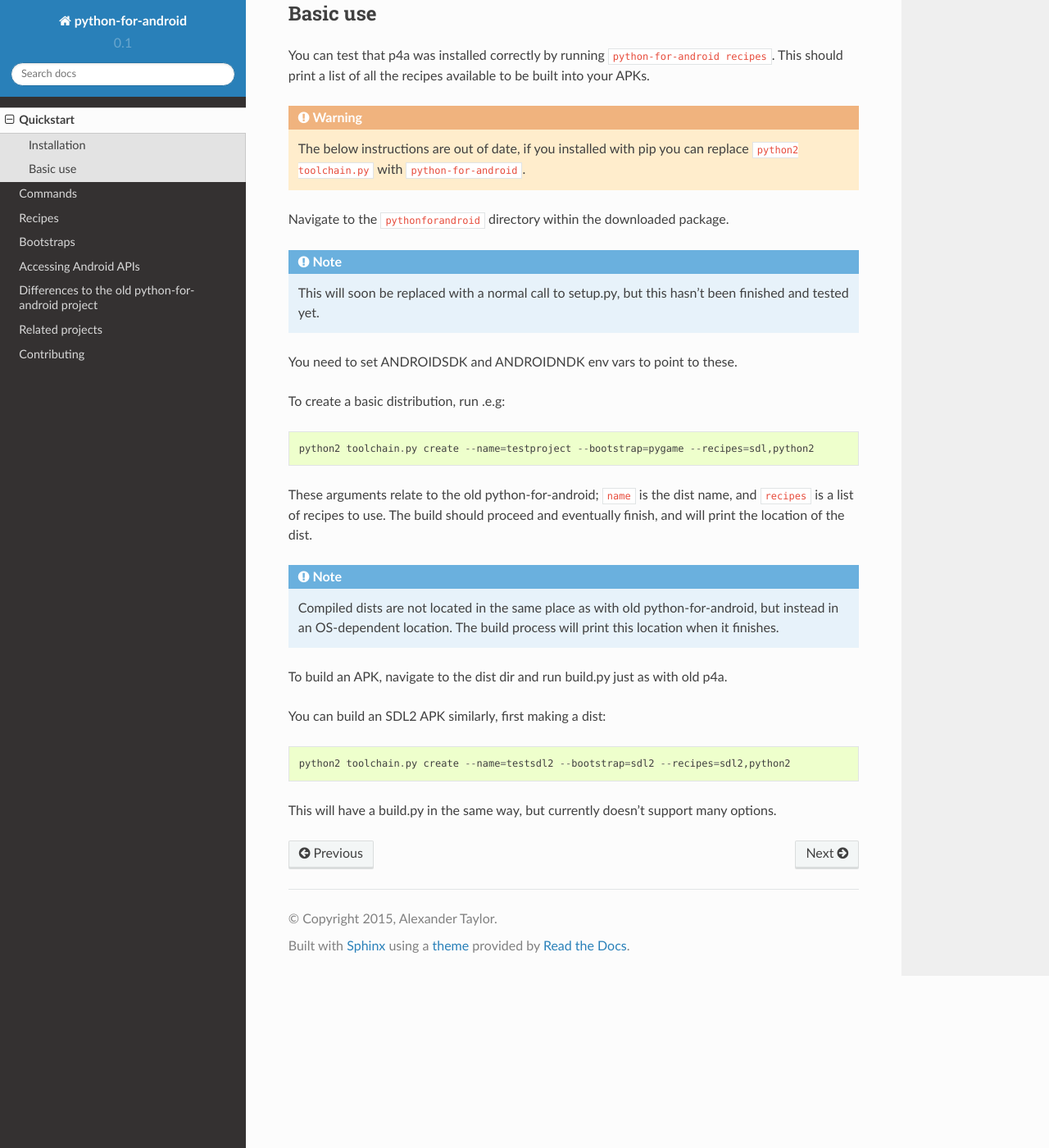
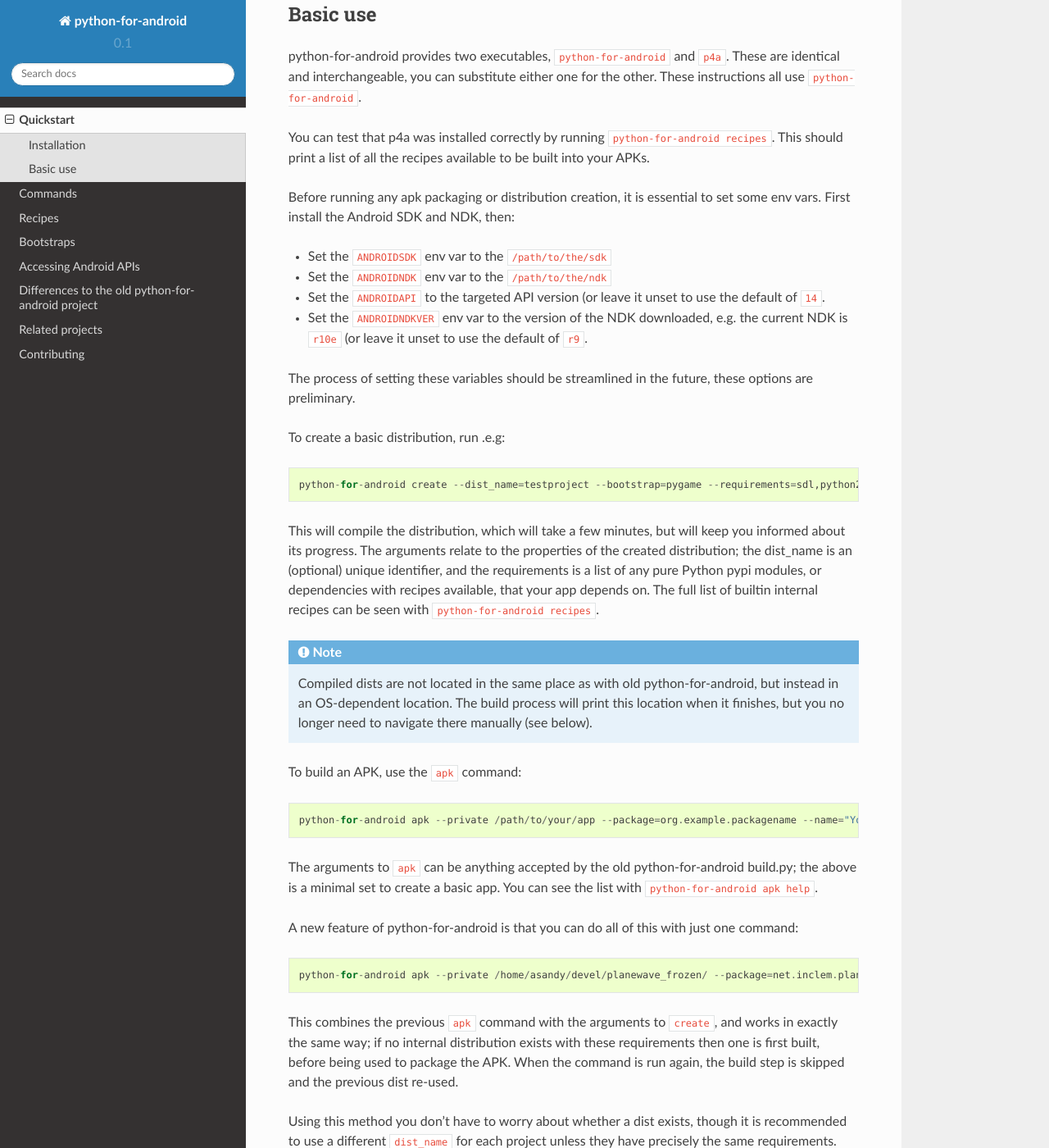
Before and after one commit to kivy/python-for-android, a Sphinx documentation site: the page built from doc/source/quickstart.rst, in a window 1280 px wide and 1400 px high, scrolled down 928 px. Shown: the whole window at 82% size. Built offline with Sphinx 7.4.7 and the Read the Docs theme 2.0.0, drawn with Linux system fonts in a browser that asks for light colours; pages that are not in the unit, such as notebooks, are missing from menus; some of the changed text lies outside the part shown.

Commit message:
Updated quickstart doc

```diff
--- a/doc/source/quickstart.rst
+++ b/doc/source/quickstart.rst
@@ -32,45 +32,78 @@ Or by direct download::
   unzip master.zip
   cd python-for-android-revamp-master
 
-Then in both cases run `python setup.py install``.
+Then in both cases run ``python setup.py install``.
 
 
 Basic use
 ---------
 
+python-for-android provides two executables, ``python-for-android``
+and ``p4a``. These are identical and interchangeable, you can
+substitute either one for the other. These instructions all use
+``python-for-android``.
+
 You can test that p4a was installed correctly by running
 ``python-for-android recipes``. This should print a list of all the
 recipes available to be built into your APKs.
 
-.. warning:: The below instructions are out of date, if you installed
-             with pip you can replace ``python2 toolchain.py`` with
-             ``python-for-android``.
+Before running any apk packaging or distribution creation, it is
+essential to set some env vars. First install the Android SDK and NDK, then:
 
-Navigate to the ``pythonforandroid`` directory within the downloaded package.
+- Set the ``ANDROIDSDK`` env var to the ``/path/to/the/sdk``
+- Set the ``ANDROIDNDK`` env var to the ``/path/to/the/ndk``
+- Set the ``ANDROIDAPI`` to the targeted API version (or leave it
+  unset to use the default of ``14``.
+- Set the ``ANDROIDNDKVER`` env var to the version of the NDK
+  downloaded, e.g. the current NDK is ``r10e`` (or leave it unset to
+  use the default of ``r9``.
 
-.. note:: This will soon be replaced with a normal call to setup.py,
-          but this hasn't been finished and tested yet.
-
-You need to set ANDROIDSDK and ANDROIDNDK env vars to point to these.
+The process of setting these variables should be streamlined in the
+future, these options are preliminary.
 
 To create a basic distribution, run .e.g::
 
-     python2 toolchain.py create --name=testproject --bootstrap=pygame --recipes=sdl,python2
+     python-for-android create --dist_name=testproject --bootstrap=pygame --requirements=sdl,python2
 
-These arguments relate to the old python-for-android; ``name`` is the
-dist name, and ``recipes`` is a list of recipes to use. The build
-should proceed and eventually finish, and will print the location of
-the dist.
+This will compile the distribution, which will take a few minutes, but
+will keep you informed about its progress. The arguments relate to the
+properties of the created distribution; the dist_name is an (optional)
+unique identifier, and the requirements is a list of any pure Python
+pypi modules, or dependencies with recipes available, that your app
+depends on. The full list of builtin internal recipes can be seen with
+``python-for-android recipes``.
 
 .. note:: Compiled dists are not located in the same place as with old
           python-for-android, but instead in an OS-dependent
           location. The build process will print this location when it
-          finishes.
+          finishes, but you no longer need to navigate there manually
+          (see below).
 
-To build an APK, navigate to the dist dir and run build.py just as with old p4a.
+To build an APK, use the ``apk`` command::
 
-You can build an SDL2 APK similarly, first making a dist::
+  python-for-android apk --private /path/to/your/app --package=org.example.packagename --name="Your app name" --version=0.1
+
+The arguments to ``apk`` can be anything accepted by the old
+python-for-android build.py; the above is a minimal set to create a
+basic app. You can see the list with ``python-for-android apk help``.
+
+A new feature of python-for-android is that you can do all of this with just one command::
+
+  python-for-android apk --private /home/asandy/devel/planewave_frozen/ --package=net.inclem.planewavessdl2 --name="planewavessdl2" --version=0.5 --bootstrap=sdl2 --requirements=sdl,python2 --dist_name=testproject
+
+This combines the previous ``apk`` command with the arguments to
+``create``, and works in exactly the same way; if no internal
+distribution exists with these requirements then one is first built,
+before being used to package the APK. When the command is run again,
+the build step is skipped and the previous dist re-used.
+
+Using this method you don't have to worry about whether a dist exists,
+though it is recommended to use a different ``dist_name`` for each
+project unless they have precisely the same requirements.
+
+You can build an SDL2 APK similarly, creating a dist as follows::
 
     python2 toolchain.py create --name=testsdl2 --bootstrap=sdl2 --recipes=sdl2,python2
 
-This will have a build.py in the same way, but currently doesn't support many options.
+You can then make an APK in the same way, but this is more
+experimental and doesn't support as much customisation yet.
```
